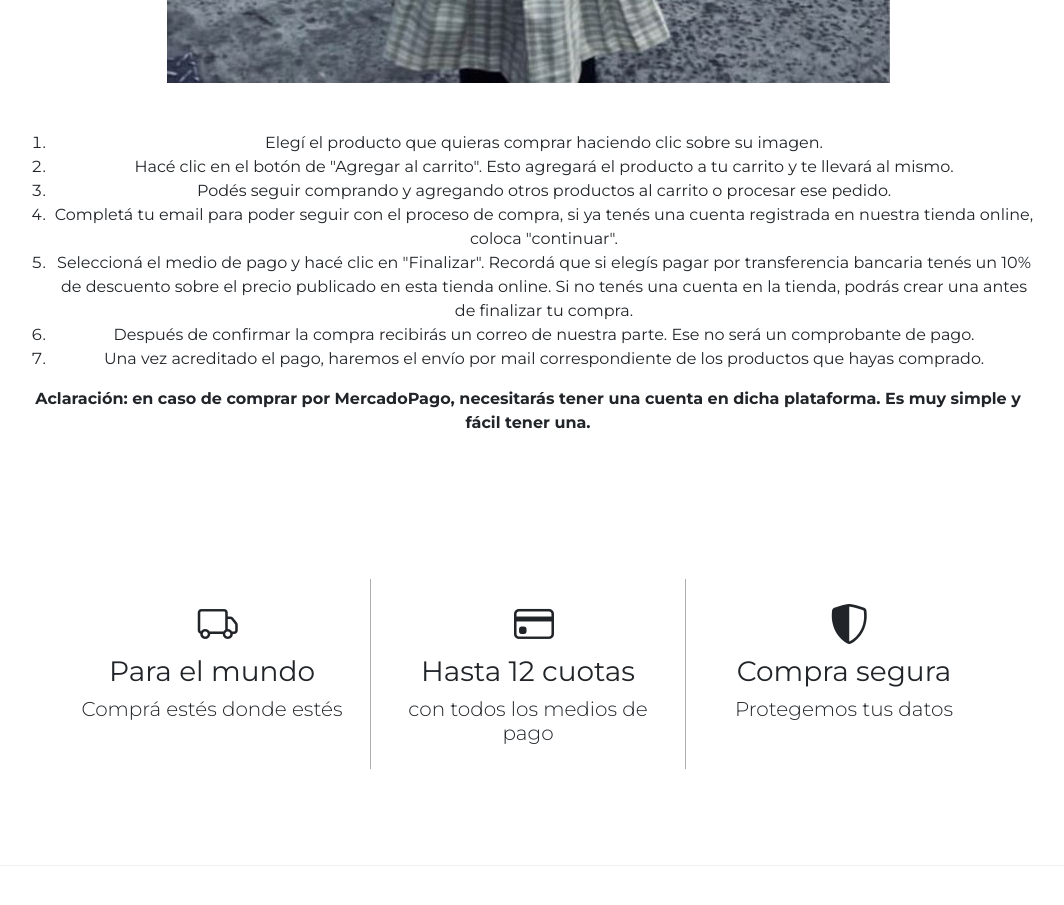
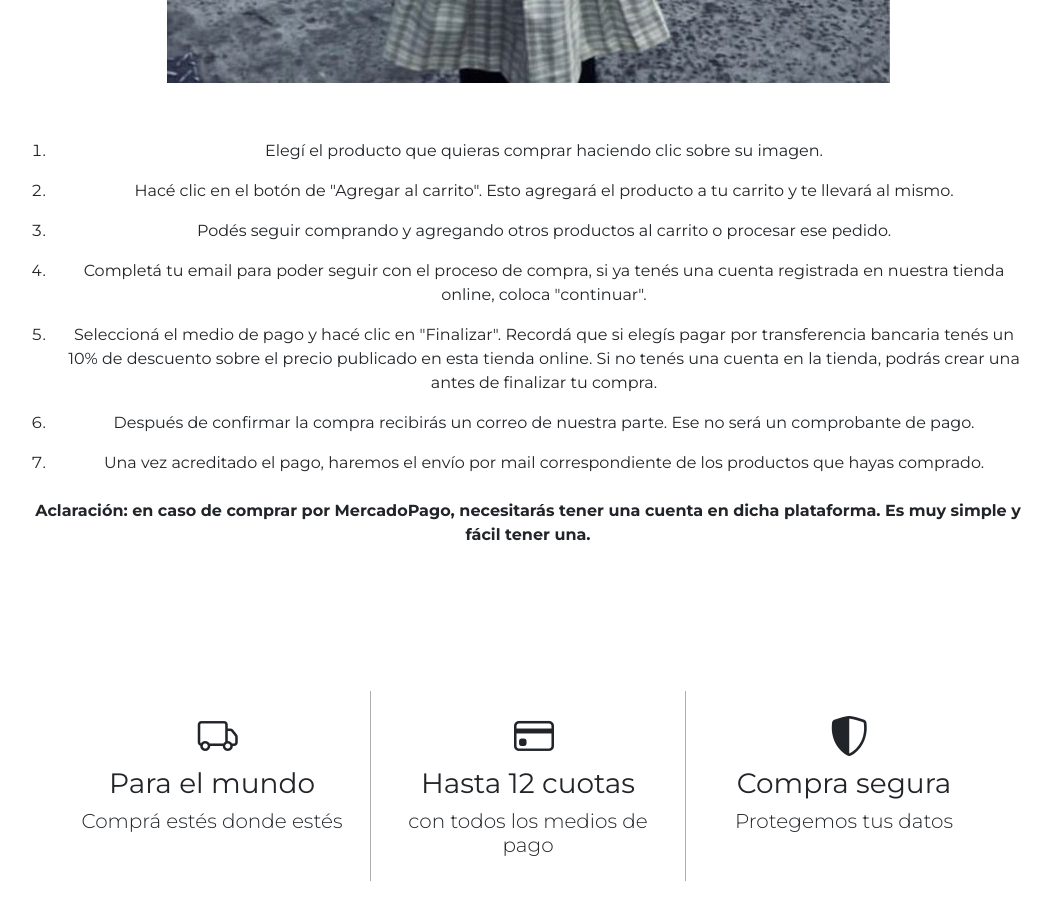
Before and after one commit to ldzabaleta/photofox-bs, a plain HTML site: page pages/como-comprar.html in a window 1280 px wide. Shown: the part 1240-2145 px from the top of the page, without its empty margins (112-1176 px from the left). Drawn offline with nearby package versions, Linux system fonts and the light colour scheme.

Commit message:
fix como-comprar padding

```diff
--- a/pages/como-comprar.html
+++ b/pages/como-comprar.html
@@ -99,13 +99,13 @@
                         <div class="text-center">
                             <p class="lead my-4 text-center">
                                     <ol>
-                                        <li>Elegí el producto que quieras comprar haciendo clic sobre su imagen.</li>
-                                        <li>Hacé clic en el botón de "Agregar al carrito". Esto agregará el producto a tu carrito y te llevará al mismo.</li>
-                                        <li>Podés seguir comprando y agregando otros productos al carrito o procesar ese pedido.</li>
-                                        <li>Completá tu email para poder seguir con el proceso de compra, si ya tenés una cuenta registrada en nuestra tienda online, coloca "continuar".</li>
-                                        <li>Seleccioná el medio de pago y hacé clic en "Finalizar". Recordá que si elegís pagar por transferencia bancaria tenés un 10% de descuento sobre el precio publicado en esta tienda online. Si no tenés una cuenta en la tienda, podrás crear una antes de finalizar tu compra.</li>
-                                        <li>Después de confirmar la compra recibirás un correo de nuestra parte. Ese no será un comprobante de pago.</li>
-                                        <li>Una vez acreditado el pago, haremos el envío por mail correspondiente de los productos que hayas comprado.</li>
+                                        <li class="p-2">Elegí el producto que quieras comprar haciendo clic sobre su imagen.</li>
+                                        <li class="p-2">Hacé clic en el botón de "Agregar al carrito". Esto agregará el producto a tu carrito y te llevará al mismo.</li>
+                                        <li class="p-2">Podés seguir comprando y agregando otros productos al carrito o procesar ese pedido.</li>
+                                        <li class="p-2">Completá tu email para poder seguir con el proceso de compra, si ya tenés una cuenta registrada en nuestra tienda online, coloca "continuar".</li>
+                                        <li class="p-2">Seleccioná el medio de pago y hacé clic en "Finalizar". Recordá que si elegís pagar por transferencia bancaria tenés un 10% de descuento sobre el precio publicado en esta tienda online. Si no tenés una cuenta en la tienda, podrás crear una antes de finalizar tu compra.</li>
+                                        <li class="p-2">Después de confirmar la compra recibirás un correo de nuestra parte. Ese no será un comprobante de pago.</li>
+                                        <li class="p-2">Una vez acreditado el pago, haremos el envío por mail correspondiente de los productos que hayas comprado.</li>
                                     </ol>
                                     <p> <strong>Aclaración: en caso de comprar por MercadoPago, necesitarás tener una cuenta en dicha plataforma. Es muy simple y fácil tener una.</strong></p>
                             </p>
```
